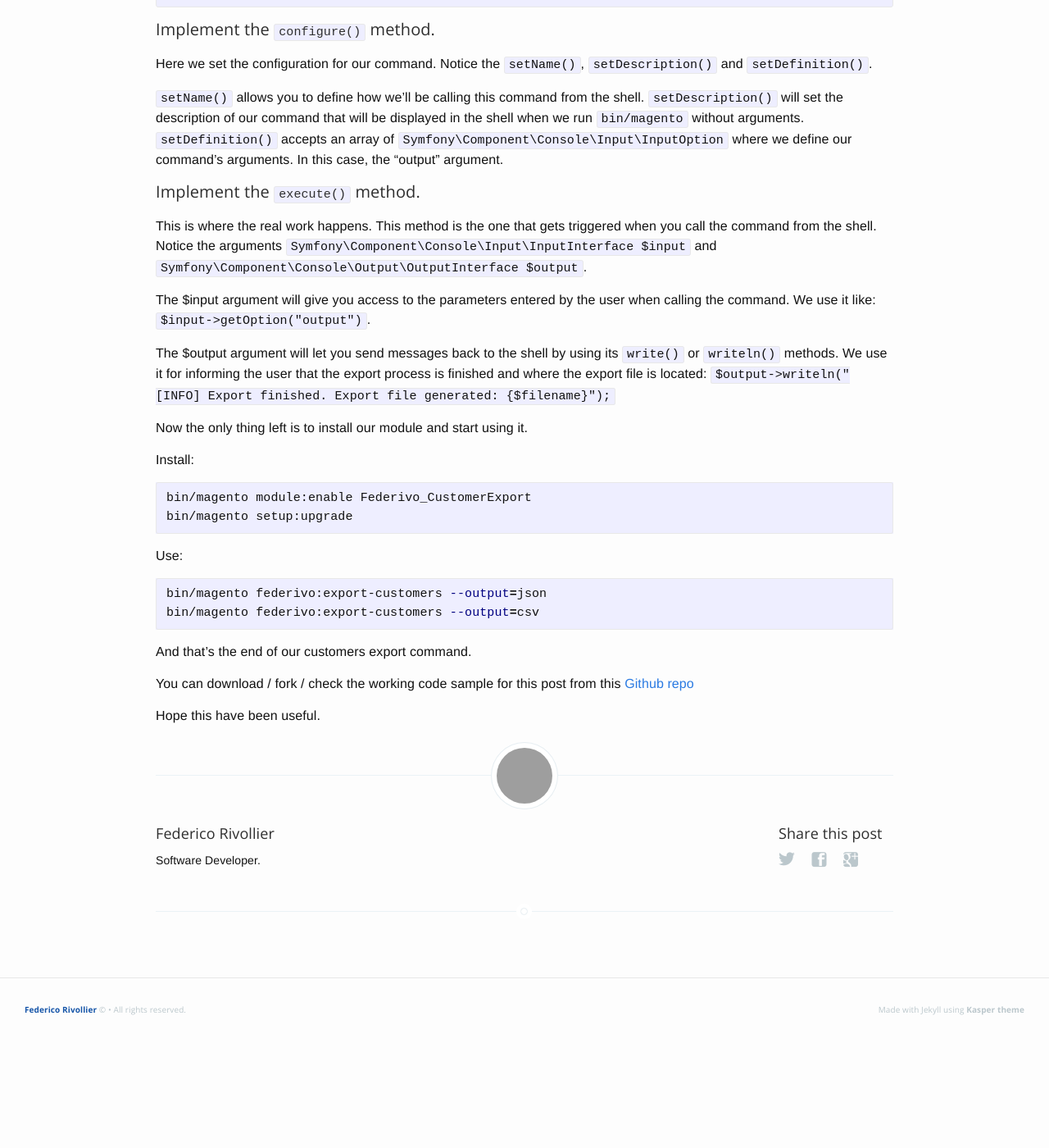
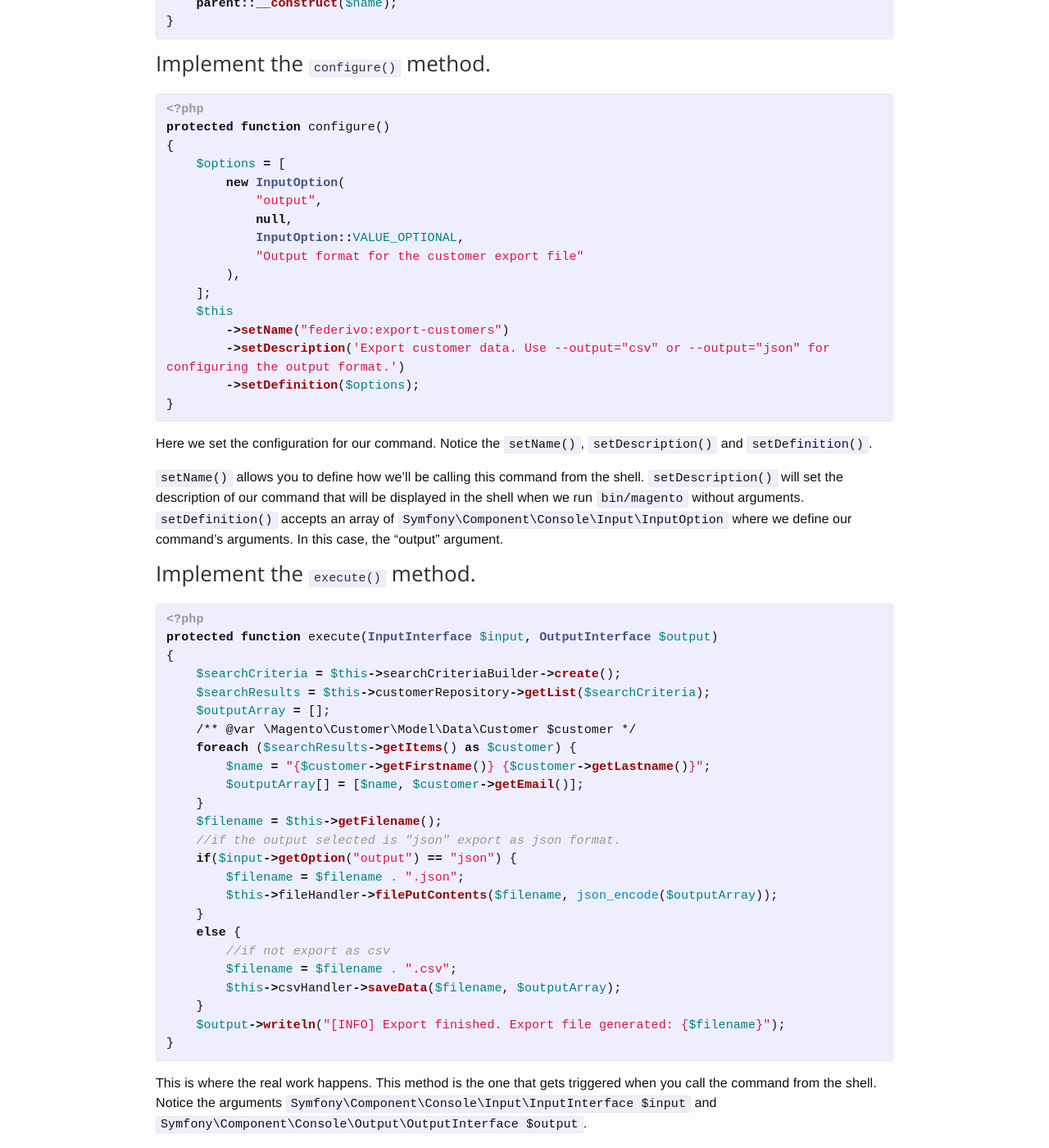
Before and after one commit to federivo/federivo.github.io, a Jekyll site: the page built from _posts/2017-03-22-commands-in-magento2.markdown, in a window 1280 px wide and 1400 px high, scrolled down 2514 px. Shown: the whole window at 82% size. Built offline with Jekyll 4.4.1, drawn with Linux system fonts in a browser that asks for light colours; before the commit the page ends 3785 px from its top, so only the background shows below that; grey boxes are pictures that could not be loaded.

Commit message:
Formatting fixes in commands post

```diff
--- a/_posts/2017-03-22-commands-in-magento2.markdown
+++ b/_posts/2017-03-22-commands-in-magento2.markdown
@@ -20,19 +20,19 @@
 
 We won't go deep into modules creation.
 
-#### Create the module's folder in `app/code`
+### Create the module's folder in `app/code`
 
 Convention: `<magento-root>/app/code/<vendor>/<module>/`
 
 In my example: `<magento-root>/app/code/Federivo/CustomerExport/`
 
-#### Create the module.xml file
+### Create the module.xml file
 
 `<magento-root>/app/code/Federivo/CustomerExport/etc/module.xml`
 
 {% gist ed0601169b135bc78fa6595a47f186b2 module.xml %}
 
-#### Create the di.xml file
+### Create the di.xml file
 
 `<magento-root>/app/code/Federivo/CustomerExport/etc/di.xml`
 
@@ -45,18 +45,17 @@
 So with the `di.xml` file we are telling Magento to inject a new object in the "commands" argument of `Magento\Framework\Console\CommandList` constructor. The object we are injecting will be an instance of `Federivo\CustomerExport\Command\ExportCustomerCommand`. This way Magento will be aware of the existence of our new command.
 And that brings us to the class we need to create that will perform the actual export.
 
-#### Create the ExportCustomerCommand class
+### Create the ExportCustomerCommand class
 
 `<magento-root>/app/code/Federivo/CustomerExport/Command/ExportCustomerCommand.php`
 
 {% gist f6605e943c3414e9d8da25b148efbcdc ExportCustomerCommand.php %}
 
-
 There are 3 important things: Extend your command from `\Symfony\Component\Console\Command\Command`, the `configure()` method and the `execute()` method.
 
 Let's review each one.
 
-#### Extend your class from `\Symfony\Component\Console\Command\Command`.
+### Extend your class from `\Symfony\Component\Console\Command\Command`.
 
 {% highlight php startinline %}
 <?php
@@ -87,13 +86,59 @@
 }
 {% endhighlight %}
 
-#### Implement the `configure()` method.
+### Implement the `configure()` method.
+
+{% highlight php startinline %}
+<?php
+protected function configure()
+{
+    $options = [
+        new InputOption(
+            "output",
+            null,
+            InputOption::VALUE_OPTIONAL,
+            "Output format for the customer export file"
+        ),
+    ];
+    $this
+        ->setName("federivo:export-customers")
+        ->setDescription('Export customer data. Use --output="csv" or --output="json" for configuring the output format.')
+        ->setDefinition($options);
+}
+{% endhighlight %}
 
 Here we set the configuration for our command. Notice the `setName()`, `setDescription()` and `setDefinition()`.
 
 `setName()` allows you to define how we'll be calling this command from the shell. `setDescription()` will set the description of our command that will be displayed in the shell when we run `bin/magento` without arguments. `setDefinition()` accepts an array of `Symfony\Component\Console\Input\InputOption` where we define our command's arguments. In this case, the "output" argument.
 
-#### Implement the `execute()` method.
+### Implement the `execute()` method.
+
+{% highlight php startinline %}
+<?php
+protected function execute(InputInterface $input, OutputInterface $output)
+{
+    $searchCriteria = $this->searchCriteriaBuilder->create();
+    $searchResults = $this->customerRepository->getList($searchCriteria);
+    $outputArray = [];
+    /** @var \Magento\Customer\Model\Data\Customer $customer */
+    foreach ($searchResults->getItems() as $customer) {
+        $name = "{$customer->getFirstname()} {$customer->getLastname()}";
+        $outputArray[] = [$name, $customer->getEmail()];
+    }
+    $filename = $this->getFilename();
+    //if the output selected is "json" export as json format.
+    if($input->getOption("output") == "json") {
+        $filename = $filename . ".json";
+        $this->fileHandler->filePutContents($filename, json_encode($outputArray));
+    }
+    else {
+        //if not export as csv
+        $filename = $filename . ".csv";
+        $this->csvHandler->saveData($filename, $outputArray);
+    }
+    $output->writeln("[INFO] Export finished. Export file generated: {$filename}");
+}
+{% endhighlight %}
 
 This is where the real work happens. This method is the one that gets triggered when you call the command from the shell.
 Notice the arguments `Symfony\Component\Console\Input\InputInterface $input` and `Symfony\Component\Console\Output\OutputInterface $output`.
@@ -101,6 +146,8 @@
 The $input argument will give you access to the parameters entered by the user when calling the command. We use it like: `$input->getOption("output")`.
 
 The $output argument will let you send messages back to the shell by using its `write()` or `writeln()` methods. We use it for informing the user that the export process is finished and where the export file is located: `$output->writeln("[INFO] Export finished. Export file generated: {$filename}");`
+
+### Install and use
 
 Now the only thing left is to install our module and start using it.
 
```
